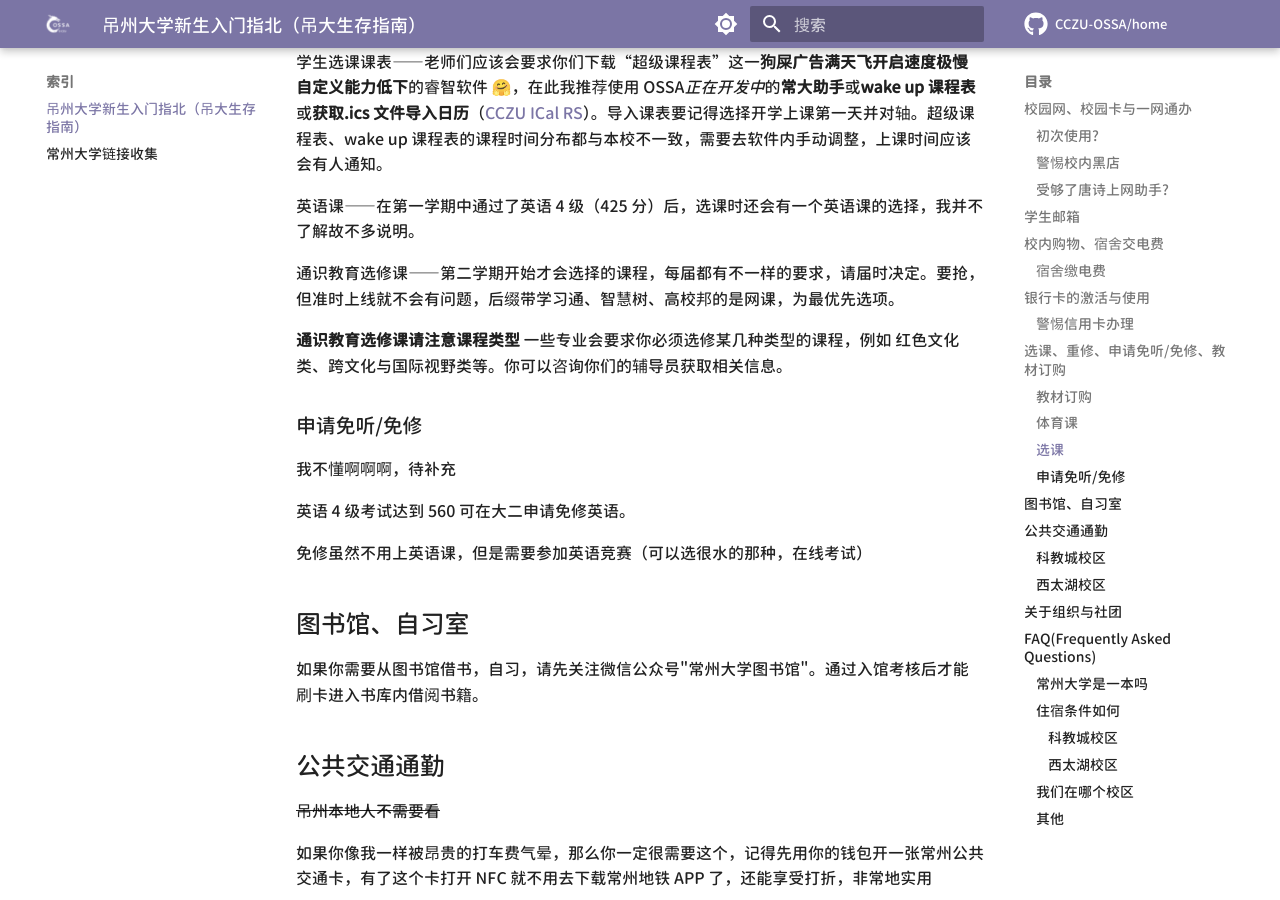
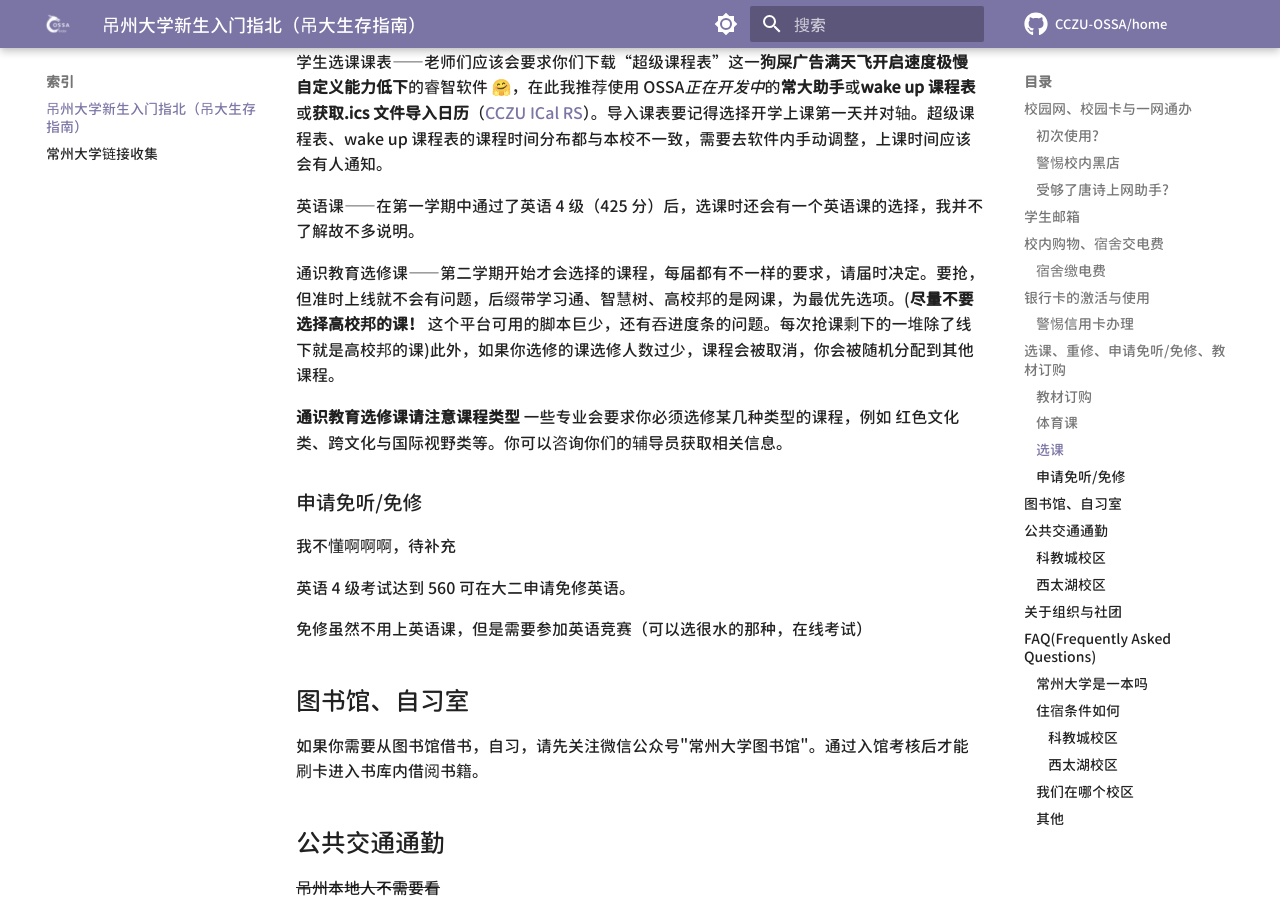
Before and after one commit to CCZU-OSSA/home, an MkDocs documentation site: the page built from docs/indexs/for-fresher.md, in a window 1280 px wide and 900 px high, scrolled down 4508 px. Built offline with MkDocs 1.6.1 and Material for MkDocs 9.7.7, drawn with Linux system fonts in a browser that asks for light colours; some web fonts are replaced; comment, search, counter and statistics services are not loaded.

Commit message:
Update for-fresher.md

```diff
--- a/docs/indexs/for-fresher.md
+++ b/docs/indexs/for-fresher.md
@@ -99,7 +99,7 @@ comments: true
 
 英语课——在第一学期中通过了英语 4 级（425 分）后，选课时还会有一个英语课的选择，我并不了解故不多说明。
 
-通识教育选修课——第二学期开始才会选择的课程，每届都有不一样的要求，请届时决定。要抢，但准时上线就不会有问题，后缀带学习通、智慧树、高校邦的是网课，为最优先选项。
+通识教育选修课——第二学期开始才会选择的课程，每届都有不一样的要求，请届时决定。要抢，但准时上线就不会有问题，后缀带学习通、智慧树、高校邦的是网课，为最优先选项。(**尽量不要选择高校邦的课！** 这个平台可用的脚本巨少，还有吞进度条的问题。每次抢课剩下的一堆除了线下就是高校邦的课)此外，如果你选修的课选修人数过少，课程会被取消，你会被随机分配到其他课程。
 
 **通识教育选修课请注意课程类型** 一些专业会要求你必须选修某几种类型的课程，例如 红色文化类、跨文化与国际视野类等。你可以咨询你们的辅导员获取相关信息。
 
```
